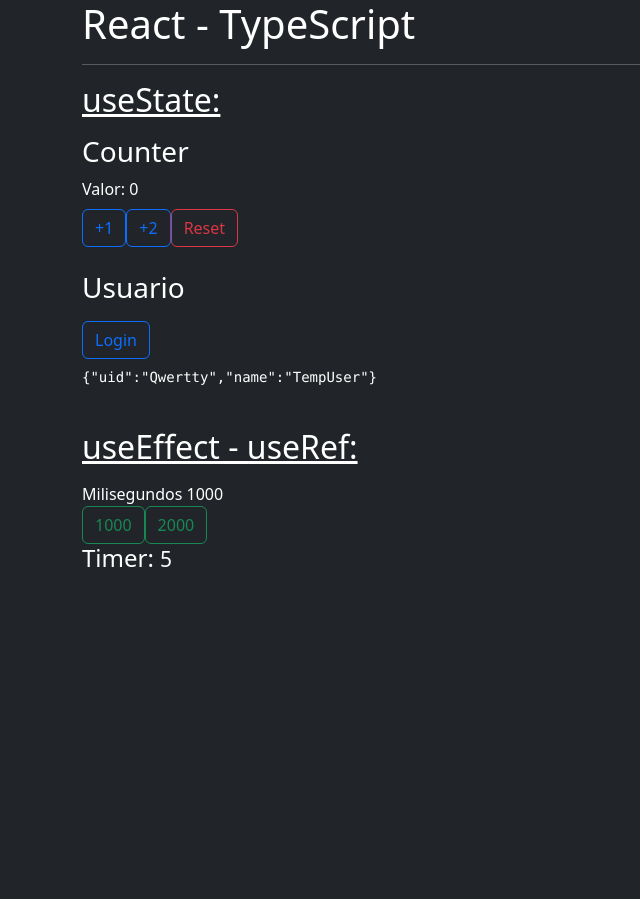
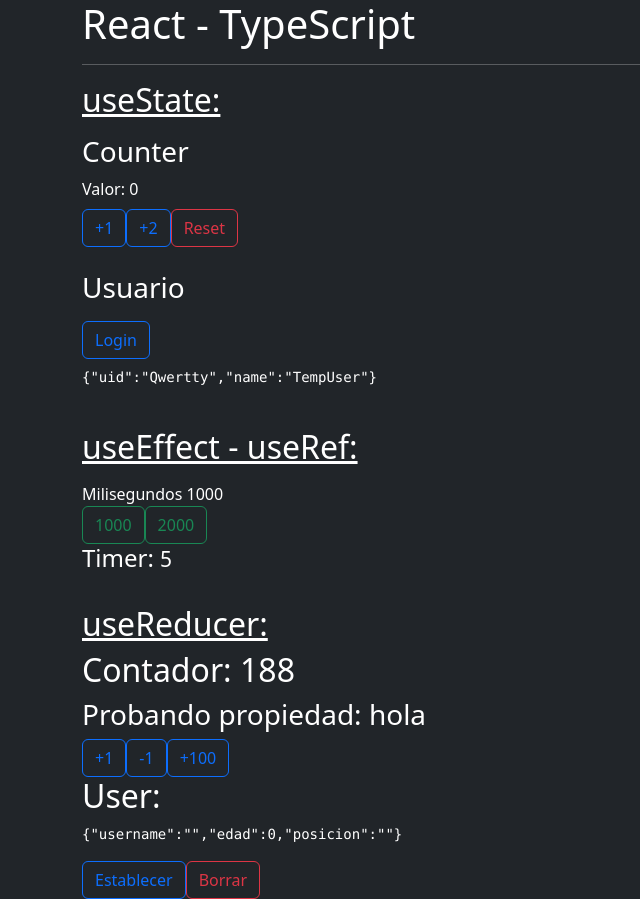
Before and after one commit to jchaconv/react-typescript, a React (Create React App) app in the folder mi-app/: page / in a window 1280 px wide. Shown: the whole page, without its empty margins (0-640 px from the left). Before the commit the page ends 800 px from the top, so only its background shows below. Built offline with nearby package versions, Linux system fonts and the light colour scheme.

Commit message:
fin useReducer

```diff
--- a/mi-app/src/App.tsx
+++ b/mi-app/src/App.tsx
@@ -1,5 +1,7 @@
+import { ContadorRed } from "./components/ContadorRed";
 import { Counter } from "./components/Counter";
 import { TimerPadre } from "./components/TimerPadre";
+import { UserRed } from "./components/UserRed";
 import { Usuario } from "./components/Usuario";
 
 
@@ -17,6 +19,13 @@
 
         <h2><u>useEffect - useRef:</u></h2>
         <TimerPadre />
+        <br />
+
+        <h2><u>useReducer:</u></h2>
+        <ContadorRed />
+        <br />
+        <UserRed />
+
 
       </>
     );
--- /dev/null
+++ b/mi-app/src/components/ContadorRed.tsx
@@ -0,0 +1,66 @@
+import { useReducer } from "react";
+
+const initialState = {
+    contador: 188,
+    otro: 'hola'
+}
+
+type ActionType =
+    | { type: 'incrementar' }
+    | { type: 'decrementar' }
+    | { type: 'custom', payload: number }
+
+const contadorReducer = ( state: typeof initialState, action: ActionType ) => {
+
+    switch ( action.type ) {
+        case 'incrementar':
+            return {
+                ...state,
+                contador: state.contador + 1
+            }
+        case 'decrementar':
+            return {
+                ...state,
+                contador: state.contador - 1
+            }
+        case 'custom':
+            return {
+                ...state,
+                contador: state.contador + action.payload
+            }
+        default:
+            return state;
+    }
+
+}
+
+export const ContadorRed = () => {
+
+    const [contadorState, dispatch] = useReducer(contadorReducer, initialState);
+
+    return (
+        <>
+            <h2>Contador: { contadorState.contador }</h2>
+            <h3>Probando propiedad: { contadorState.otro }</h3>
+
+            <button
+                className="btn btn-outline-primary"
+                onClick={ () => dispatch({ type: 'incrementar' }) }
+            >
+                +1
+            </button>
+            <button
+                className="btn btn-outline-primary"
+                onClick={ () => dispatch({ type: 'decrementar' }) }
+            >
+                -1
+            </button>
+            <button
+                className="btn btn-outline-primary"
+                onClick={ () => dispatch({ type: 'custom', payload: 100 }) }
+            >
+                +100
+            </button>
+        </>
+    )
+}
--- /dev/null
+++ b/mi-app/src/components/UserRed.tsx
@@ -0,0 +1,52 @@
+import { useReducer } from "react";
+
+const initialState = {
+    username: '',
+    edad: 0,
+    posicion: ''
+}
+
+type ActionType =
+    | { type: 'establecer', payload: string }
+    | { type: 'borrar' }
+
+
+const userReducer = ( state: typeof initialState, action: ActionType) => {
+    switch ( action.type ) {
+        case 'establecer':
+            return {
+                ...state,
+                username: 'julio.chacon',
+                edad: 28,
+                posicion: action.payload
+            };
+        case 'borrar':
+            return {
+                ...state,
+                username: '',
+                edad: 0,
+                posicion: ''
+            };
+        default:
+            return state;
+    }
+}
+
+export const UserRed = () => {
+
+    const [userState, dispatch] = useReducer(userReducer, initialState);
+
+    return (
+        <>
+            <h2>User: </h2>
+            <pre>{JSON.stringify(userState)}</pre>
+            <button
+                onClick={ () => dispatch({ type:'establecer', payload: 'mediocampo'})}
+                className="btn btn-outline-primary"
+            >
+                Establecer
+            </button>
+            <button onClick={ () => dispatch({ type:'borrar'}) } className="btn btn-outline-danger">Borrar</button>
+        </>
+    )
+}
```
Also changed, not shown: 1 other file (tests, documents, lock files or other folders).
